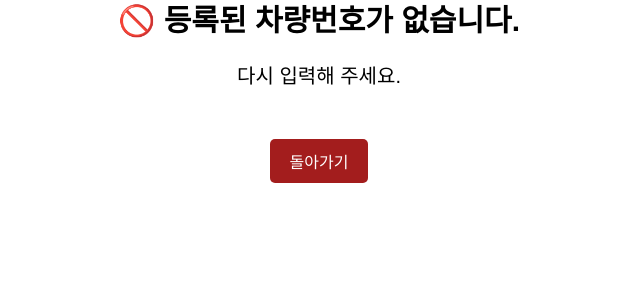
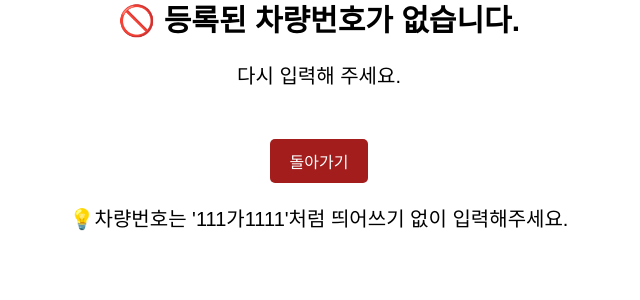
Before and after one commit to ahnonine/pdf_parking, a Flask app: template templates/error.html in a window 1280 px wide. Shown: the part 231-531 px from the top of the page, without its empty margins (321-961 px from the left). Run offline with Flask 3, Linux system fonts and the light colour scheme; the template is opened without the code that fills it, so the values that code supplies are empty.

Commit message:
Update error.html

```diff
--- a/templates/error.html
+++ b/templates/error.html
@@ -41,5 +41,6 @@
     <h1>🚫 등록된 차량번호가 없습니다.</h1>
     <p>다시 입력해 주세요.</p>
     <a href="/">돌아가기</a>
+    <p>💡차량번호는 '111가1111'처럼 띄어쓰기 없이 입력해주세요.</p>
 </body>
 </html>
```
